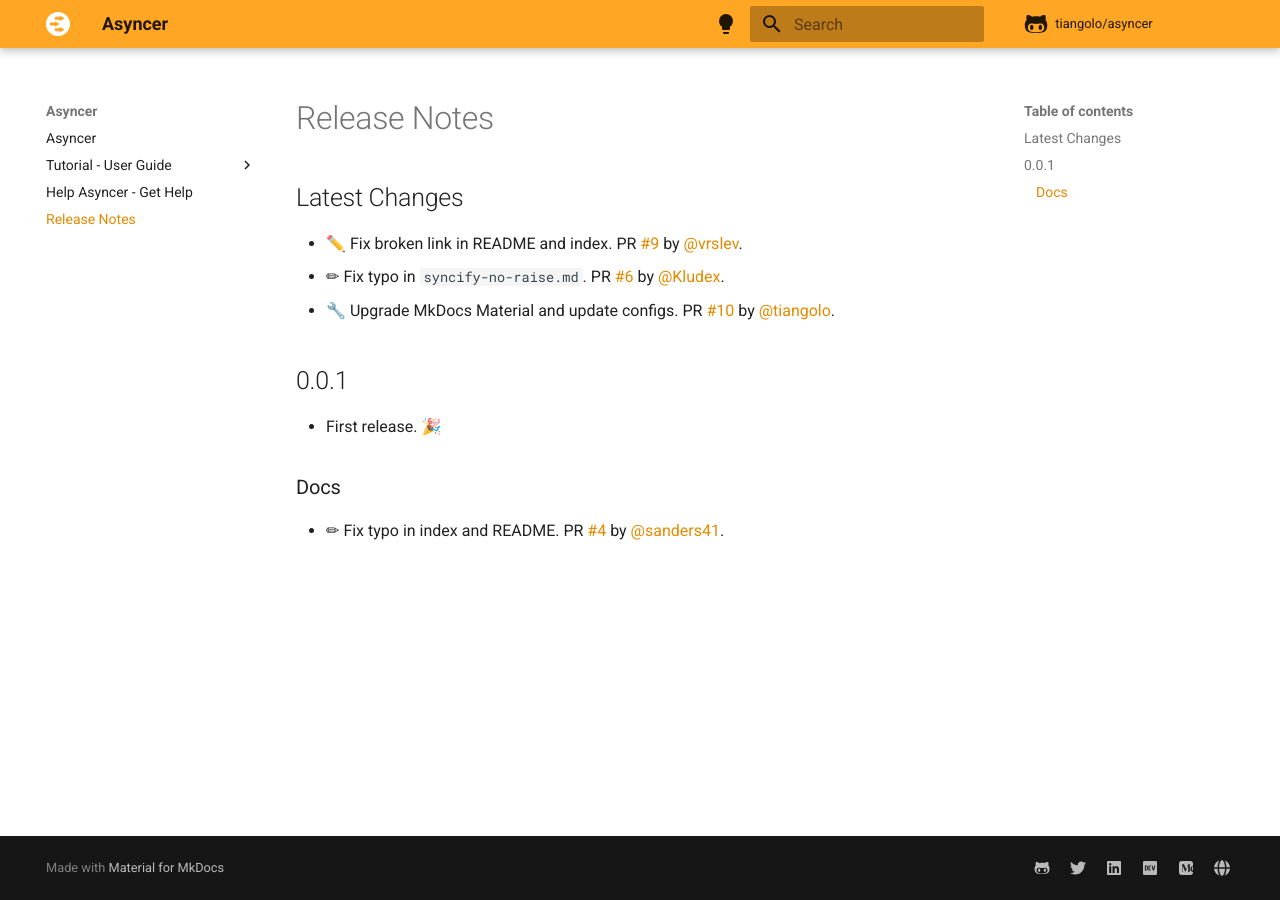
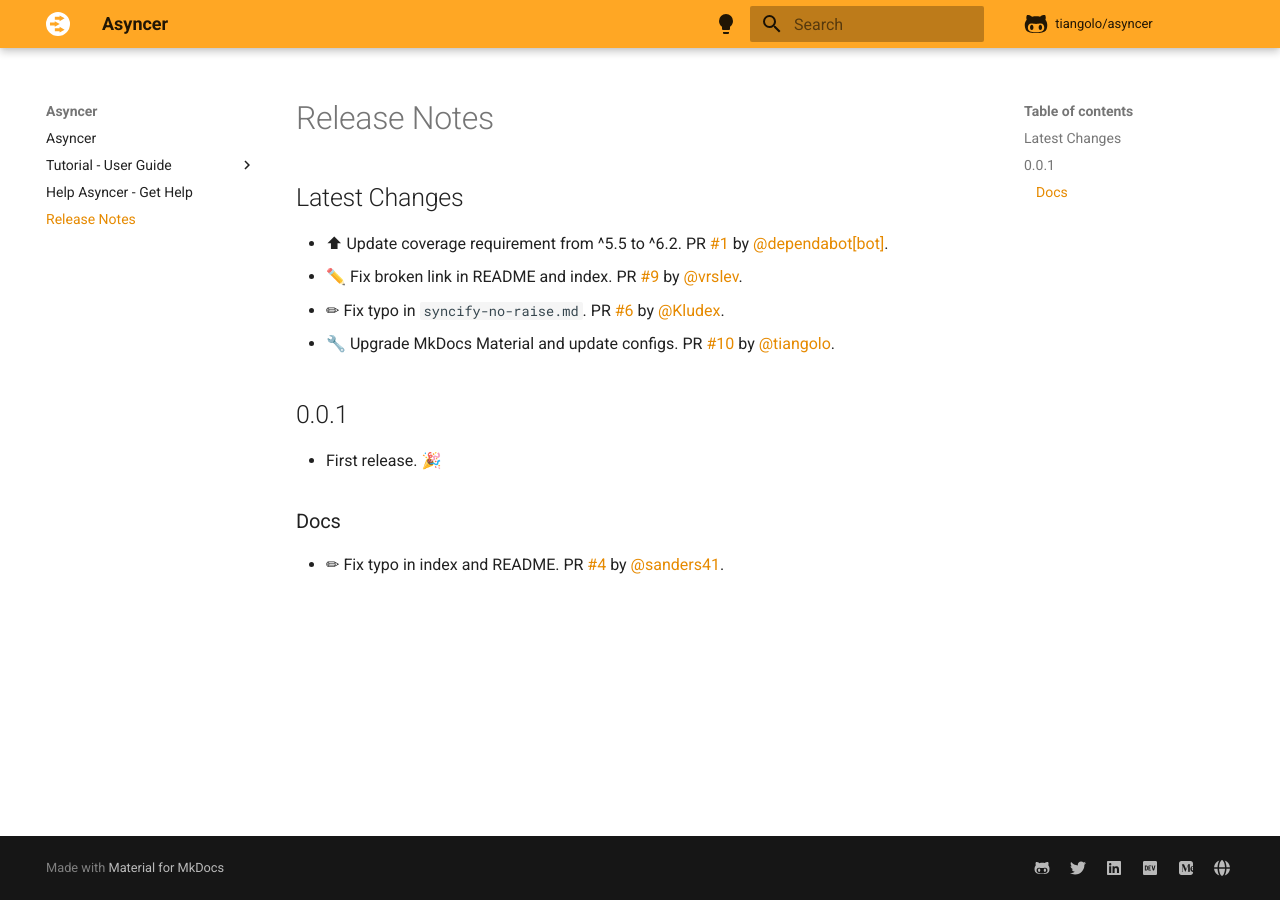
Before and after one commit to balintfrankas/fastapi-asyncer, an MkDocs documentation site: the page built from docs/release-notes.md, in a window 1280 px wide. Built offline with MkDocs 1.6.1 and Material for MkDocs 9.7.7, drawn with Linux system fonts in a browser that asks for light colours; comment, search, counter and statistics services are not loaded.

Commit message:
📝 Update release notes

```diff
--- a/docs/release-notes.md
+++ b/docs/release-notes.md
@@ -2,6 +2,7 @@
 
 ## Latest Changes
 
+* ⬆ Update coverage requirement from ^5.5 to ^6.2. PR [#1](https://github.com/tiangolo/asyncer/pull/1) by [@dependabot[bot]](https://github.com/apps/dependabot).
 * ✏️ Fix broken link in README and index. PR [#9](https://github.com/tiangolo/asyncer/pull/9) by [@vrslev](https://github.com/vrslev).
 * ✏ Fix typo in `syncify-no-raise.md`. PR [#6](https://github.com/tiangolo/asyncer/pull/6) by [@Kludex](https://github.com/Kludex).
 * 🔧 Upgrade MkDocs Material and update configs. PR [#10](https://github.com/tiangolo/asyncer/pull/10) by [@tiangolo](https://github.com/tiangolo).
```
